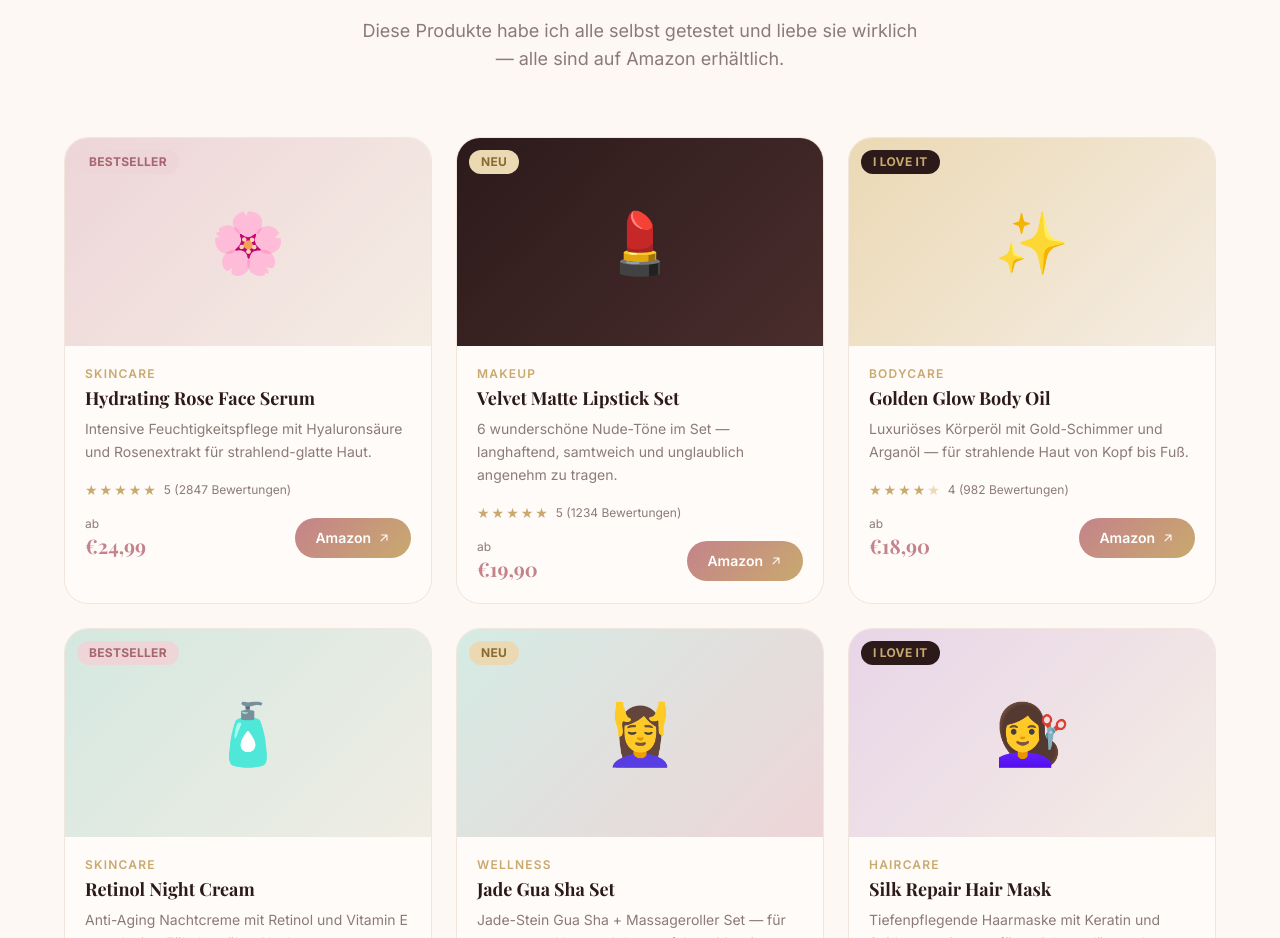
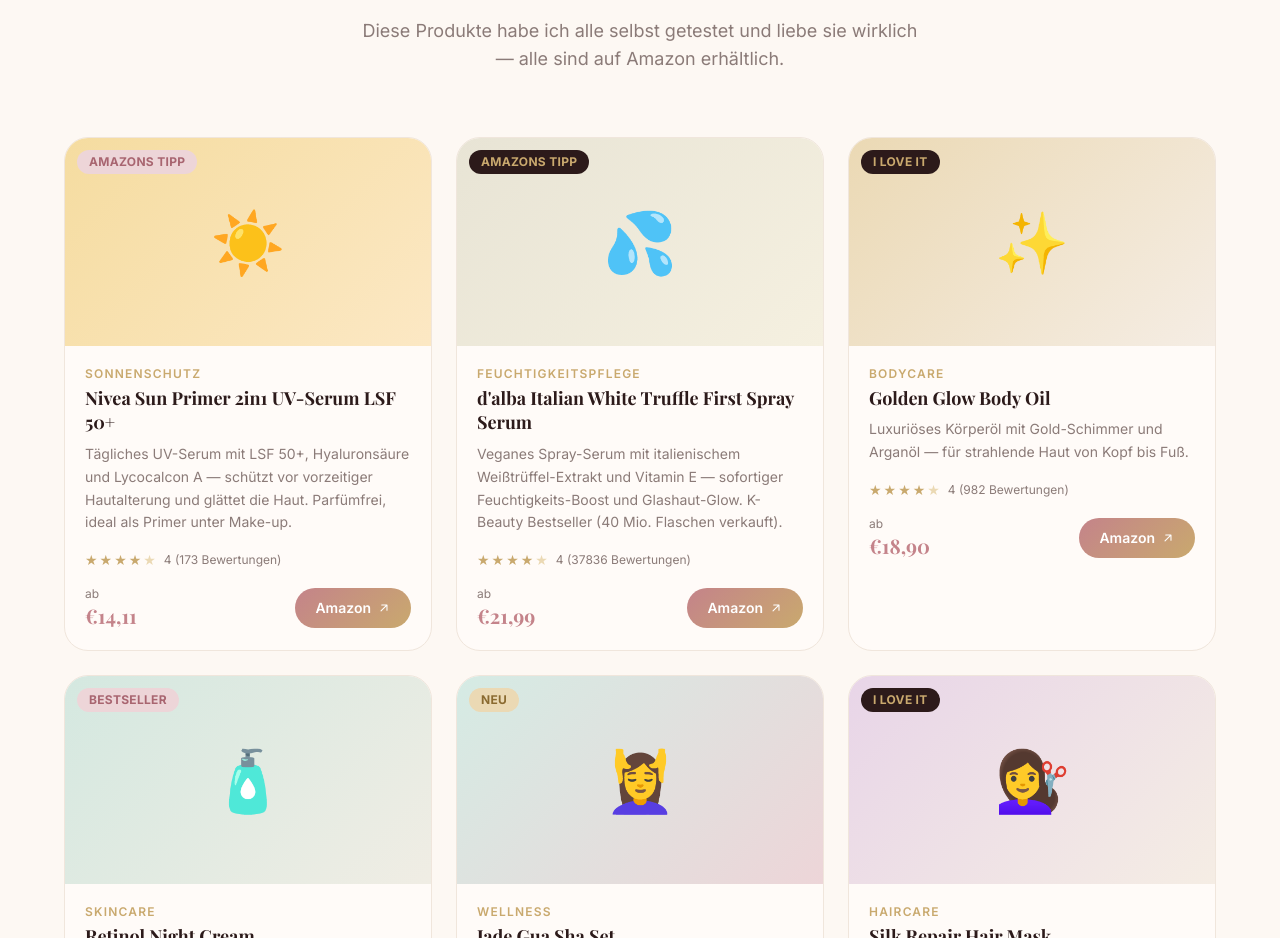
Before and after one commit to Annamabe17/pinterest-affiliate, a Next.js app: page / in a window 1280 px wide. Shown: the part 1081-2019 px from the top of the page. Built offline with nearby package versions, Linux system fonts and the light colour scheme; a web font is replaced by a local one.

Commit message:
Add real Amazon affiliate products: Nivea Sun Primer + d'alba Spray Serum

```diff
--- a/app/components/FeaturedProducts.tsx
+++ b/app/components/FeaturedProducts.tsx
@@ -3,31 +3,31 @@
 const products: Product[] = [
   {
     id: 1,
-    emoji: "🌸",
-    badge: "Bestseller",
+    emoji: "☀️",
+    badge: "Amazons Tipp",
     badgeType: "bestseller",
-    name: "Hydrating Rose Face Serum",
-    category: "Skincare",
-    description: "Intensive Feuchtigkeitspflege mit Hyaluronsäure und Rosenextrakt für strahlend-glatte Haut.",
-    price: "€24,99",
-    rating: 5,
-    reviews: 2847,
-    gradient: "linear-gradient(135deg, #EDD5D8 0%, #F5EDE4 100%)",
-    href: "#",
+    name: "Nivea Sun Primer 2in1 UV-Serum LSF 50+",
+    category: "Sonnenschutz",
+    description: "Tägliches UV-Serum mit LSF 50+, Hyaluronsäure und Lycocalcon A — schützt vor vorzeitiger Hautalterung und glättet die Haut. Parfümfrei, ideal als Primer unter Make-up.",
+    price: "€14,11",
+    rating: 4,
+    reviews: 173,
+    gradient: "linear-gradient(135deg, #F5DCA0 0%, #FCE8C4 100%)",
+    href: "https://amzn.to/42N81xY",
   },
   {
     id: 2,
-    emoji: "💄",
-    badge: "Neu",
-    badgeType: "new",
-    name: "Velvet Matte Lipstick Set",
-    category: "Makeup",
-    description: "6 wunderschöne Nude-Töne im Set — langhaftend, samtweich und unglaublich angenehm zu tragen.",
-    price: "€19,90",
-    rating: 5,
-    reviews: 1234,
-    gradient: "linear-gradient(135deg, #2C1A1A 0%, #4A2D2D 100%)",
-    href: "#",
+    emoji: "💦",
+    badge: "Amazons Tipp",
+    badgeType: "love",
+    name: "d'alba Italian White Truffle First Spray Serum",
+    category: "Feuchtigkeitspflege",
+    description: "Veganes Spray-Serum mit italienischem Weißtrüffel-Extrakt und Vitamin E — sofortiger Feuchtigkeits-Boost und Glashaut-Glow. K-Beauty Bestseller (40 Mio. Flaschen verkauft).",
+    price: "€21,99",
+    rating: 4,
+    reviews: 37836,
+    gradient: "linear-gradient(135deg, #E8E4D5 0%, #F5F0E0 100%)",
+    href: "https://amzn.to/48GgeaT",
   },
   {
     id: 3,
```
